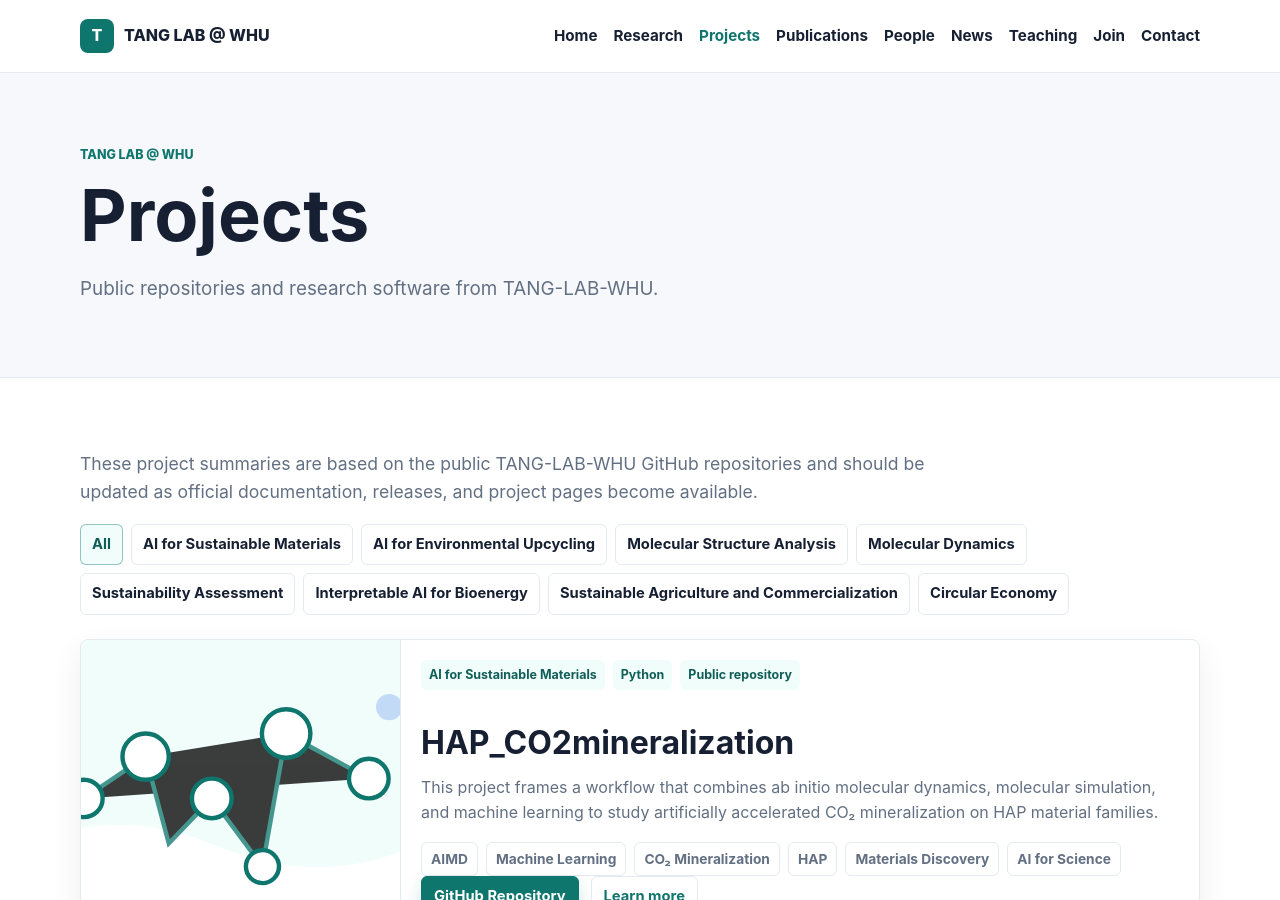
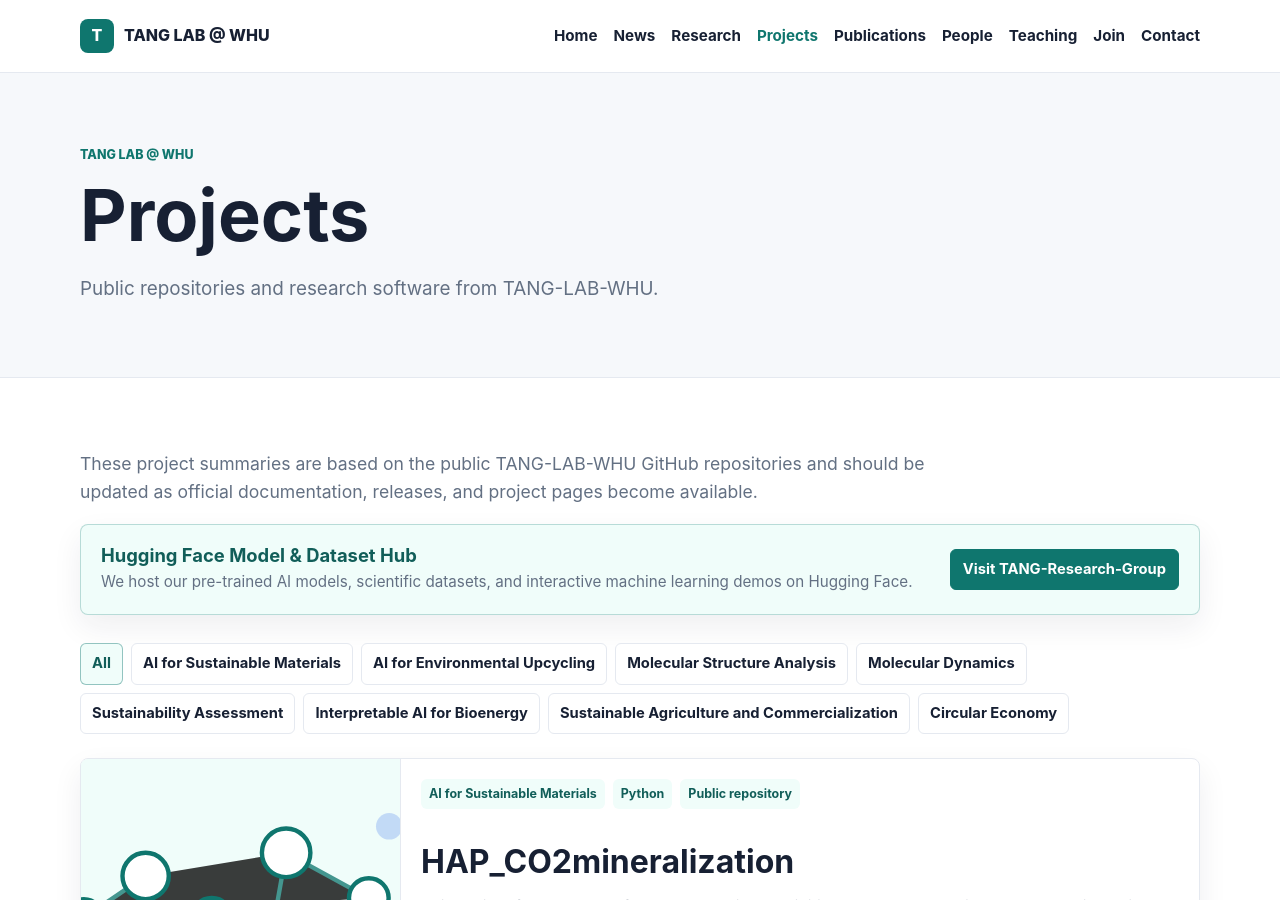
Before and after one commit to TANG-LAB-WHU/tanglab.github.io, a Jekyll site: the page built from pages/projects.html, in a window 1280 px wide and 900 px high. Built offline with Jekyll 4.4.1, drawn with Linux system fonts in a browser that asks for light colours; some of the changed text lies outside the part shown.

Commit message:
feat: reorder news, add Hugging Face group link, remove contact placeholder notice

```diff
--- a/_data/navigation.yml
+++ b/_data/navigation.yml
@@ -1,9 +1,9 @@
 Home: "/"
+News: "/news/"
 Research: "/research/"
 Projects: "/projects/"
 Publications: "/publications/"
 People: "/people/"
-News: "/news/"
 Teaching: "/teaching/"
 Join: "/join/"
 Contact: "/contact/"
--- a/_data/site.yml
+++ b/_data/site.yml
@@ -4,6 +4,7 @@
 location: "Wuhan, Hubei, China"
 email: "itanggroup@gmail.com"
 github: "https://github.com/TANG-LAB-WHU"
+huggingface: "https://huggingface.co/TANG-Research-Group"
 site_url: "https://tang-lab-whu.github.io/tanglab.github.io"
 tagline: "AI for sustainable materials, molecular simulation, and circular resource systems."
 hero_summary: >
--- a/_includes/footer.html
+++ b/_includes/footer.html
@@ -10,6 +10,7 @@
       <p>
         <a href="mailto:{{ site.data.site.email }}">{{ site.data.site.email }}</a><br>
         <a href="{{ site.data.site.github }}">GitHub: TANG-LAB-WHU</a><br>
+        <a href="{{ site.data.site.huggingface }}" target="_blank" rel="noopener">Hugging Face: TANG-Research-Group</a><br>
         <a href="{{ site.data.site.site_url }}">{{ site.data.site.site_url }}</a>
       </p>
     </div>
--- a/pages/contact.html
+++ b/pages/contact.html
@@ -12,9 +12,6 @@
   </p>
   <p><strong>Email:</strong> <a href="mailto:{{ site.data.site.email }}">{{ site.data.site.email }}</a></p>
   <p><strong>GitHub:</strong> <a href="{{ site.data.site.github }}">{{ site.data.site.github }}</a></p>
+  <p><strong>Hugging Face:</strong> <a href="{{ site.data.site.huggingface }}" target="_blank" rel="noopener">{{ site.data.site.huggingface }}</a></p>
   <p><strong>Website:</strong> <a href="{{ site.data.site.site_url }}">{{ site.data.site.site_url }}</a></p>
 </div>
-
-<div class="notice">
-  Please replace this section with the official department, school, office address, and contact information.
-</div>
--- a/pages/projects.html
+++ b/pages/projects.html
@@ -5,6 +5,14 @@
 permalink: /projects/
 ---
 <p class="lead-narrow">These project summaries are based on the public TANG-LAB-WHU GitHub repositories and should be updated as official documentation, releases, and project pages become available.</p>
+
+<div class="notice" style="background: var(--soft-teal); border-color: rgba(15, 118, 110, 0.25); color: var(--brand-dark); display: flex; justify-content: space-between; align-items: center; gap: 20px; flex-wrap: wrap; padding: 20px; margin-bottom: 28px;">
+  <div>
+    <h3 style="margin: 0 0 4px 0; color: var(--brand-dark); font-size: 1.15rem;">Hugging Face Model & Dataset Hub</h3>
+    <p style="margin: 0; font-size: 0.95rem; color: var(--muted);">We host our pre-trained AI models, scientific datasets, and interactive machine learning demos on Hugging Face.</p>
+  </div>
+  <a class="button small" href="{{ site.data.site.huggingface }}" target="_blank" rel="noopener" style="box-shadow: none;">Visit TANG-Research-Group</a>
+</div>
 
 {% assign categories = site.data.projects | map: "category" | uniq %}
 <div class="filter-bar" aria-label="Project category filters">
```
